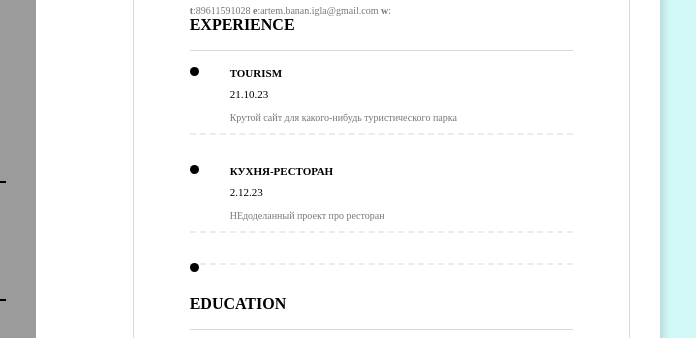
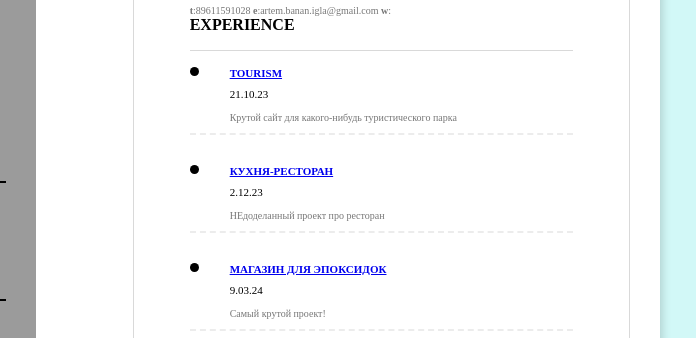
Before and after one commit to RibkaIgla/RibkaIgla.github.io, a plain HTML site: page Rezume/index.html in a window 1280 px wide. Shown: the part 341-679 px from the top of the page, 460-1156 px from the left. Drawn offline with Linux system fonts and the light colour scheme.

Commit message:
Update index.html

```diff
--- a/Rezume/index.html
+++ b/Rezume/index.html
@@ -104,19 +104,19 @@
           		<h2 class="heading heading-white">Experience</h2>
           		<ul class="list">
           			<li class="list-item">
-          				<h4 class="list-item-4">Tourism</h4>
+          				<h4 class="list-item-4"><a href="Tourism/forest.html">Tourism</a></h4>
           				<span class="list-item-date">21.10.23</span>
           				<p class="item-info">Крутой сайт для какого-нибудь туристического парка</p>
           			</li>
           			<li class="list-item">
-          				<h4 class="list-item-4">Кухня-Ресторан</h4>
+          				<h4 class="list-item-4"><a href="Kyhnya/index.html">Кухня-Ресторан</a></h4>
           				<span class="list-item-date">2.12.23</span>
           				<p class="item-info">НЕдоделанный проект про ресторан</p>
           			</li>
           			<li class="list-item">
-          				<h4 class="list-item-4"></h4>
-          				<span class="list-item-date"></span>
-          				<p class="item-info"></p>
+          				<h4 class="list-item-4"><a href="Epox/index.html">Магазин для эпоксидок</a></h4>
+          				<span class="list-item-date">9.03.24</span>
+          				<p class="item-info">Самый крутой проект!</p>
           			</li>
           		</ul>
           	<div class="education">
```
